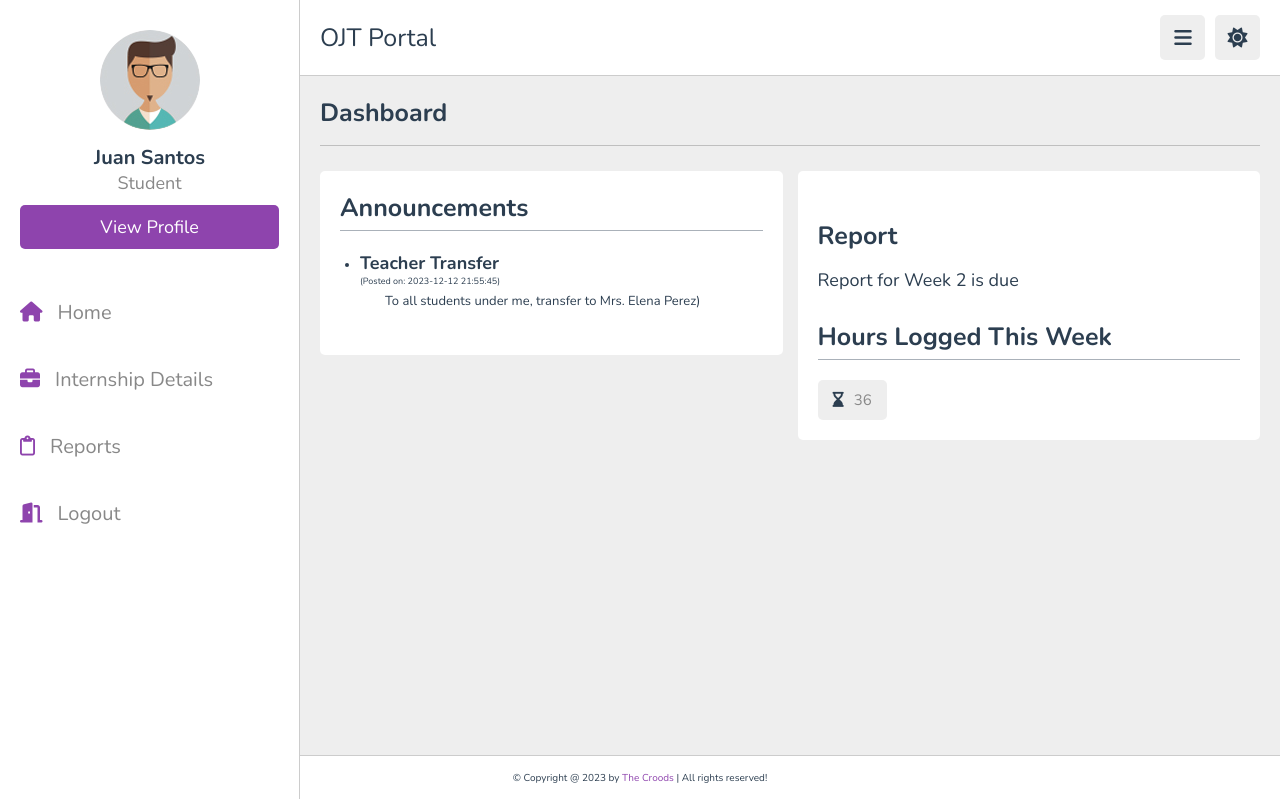
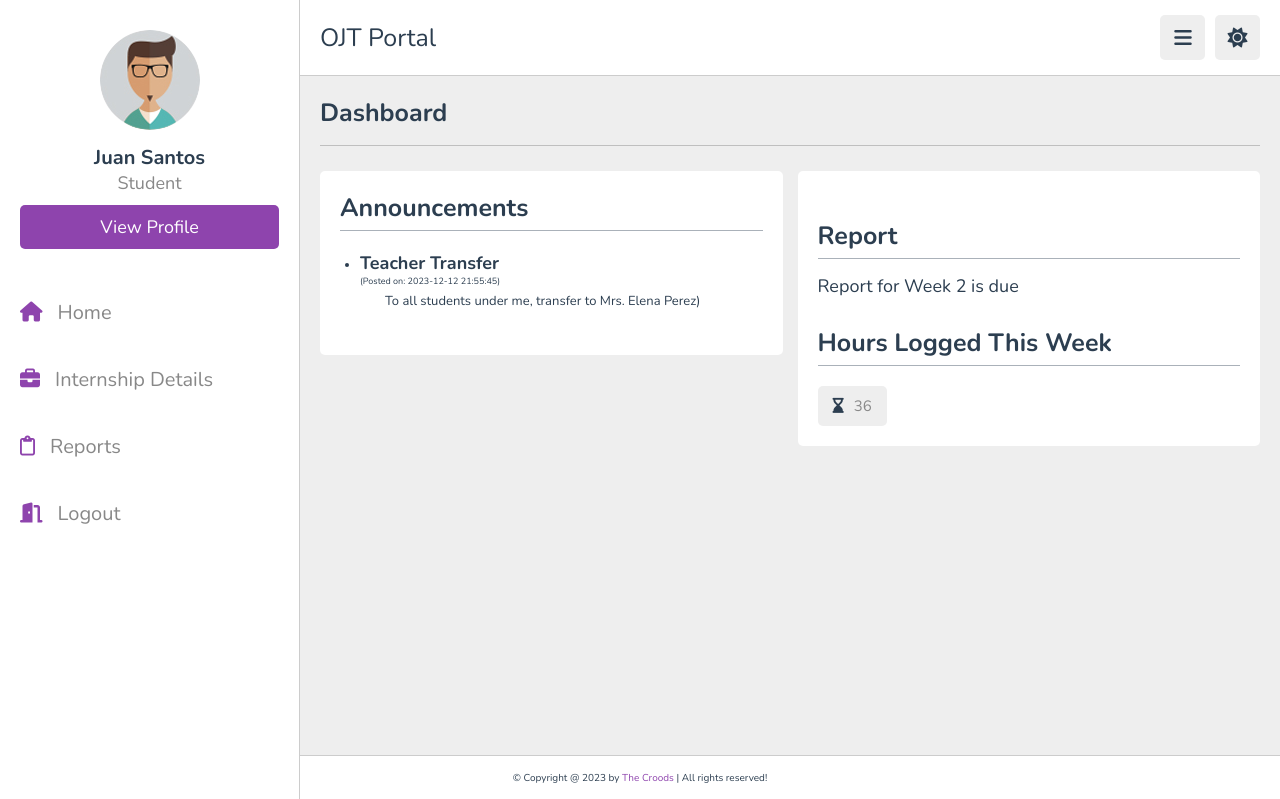
Before and after one commit to Yu3times/SLU-OJT-Management-Web-App, a PHP site: page /homepage/ in a window 1280 px wide. Shown: the top 799 px of the page. Run offline with PHP 8.4, Linux system fonts and the light colour scheme; a user stored in the database is signed in; data comes from the database, SQL or seed files in the repository; some libraries are stand-ins or nearby versions.

Commit message:
Fixed reports display in index.php

```diff
--- a/student/index.php
+++ b/student/index.php
@@ -325,6 +325,7 @@
          <br>
          <br>
          <h3 class="title">Report</h3>
+         <hr class="hrule">
             <?php foreach ($dueReports as $dueWeek): ?>
                <p class="requirements"><span>Report for Week <?php echo $dueWeek; ?> is due</span></p>
             <?php endforeach; ?>
```
